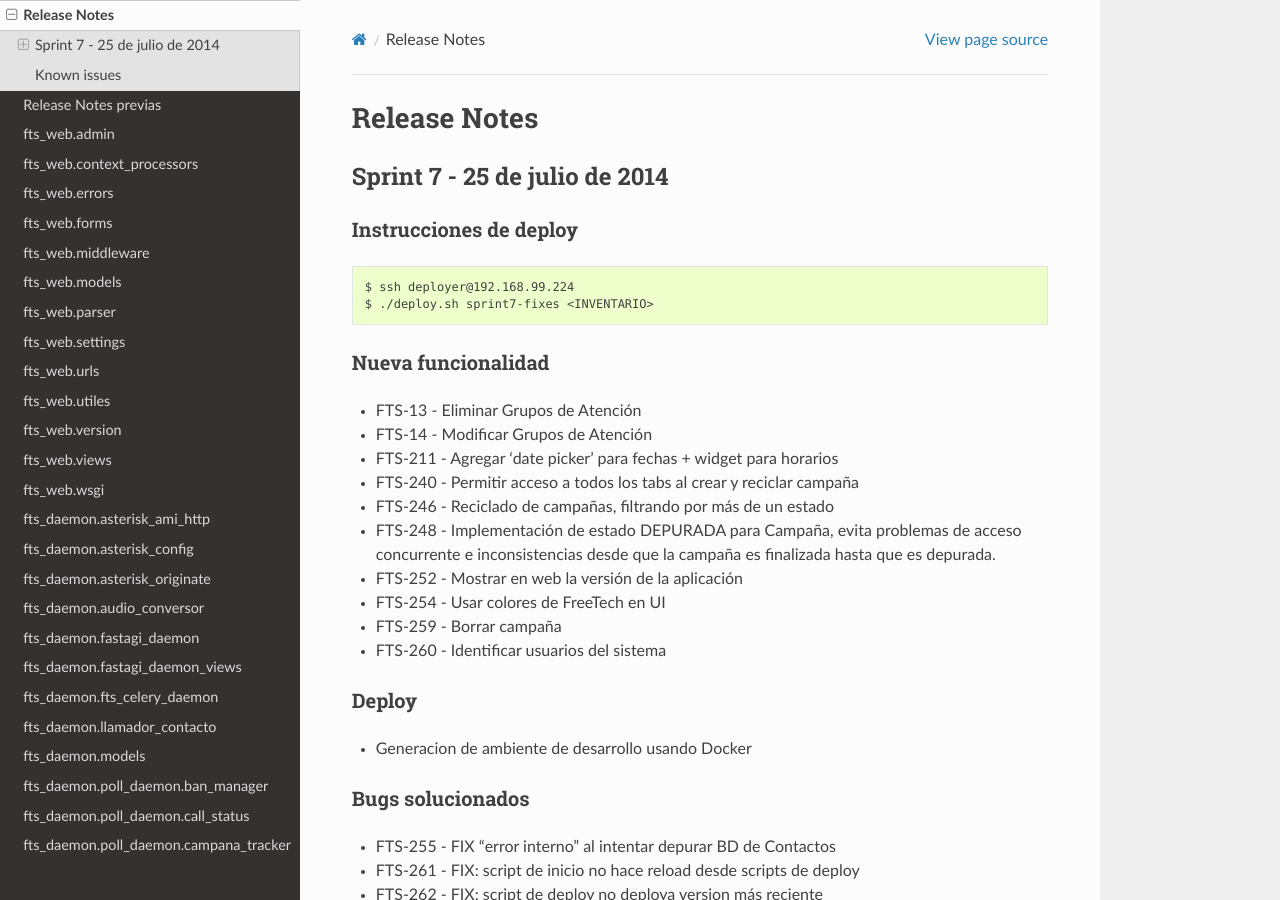
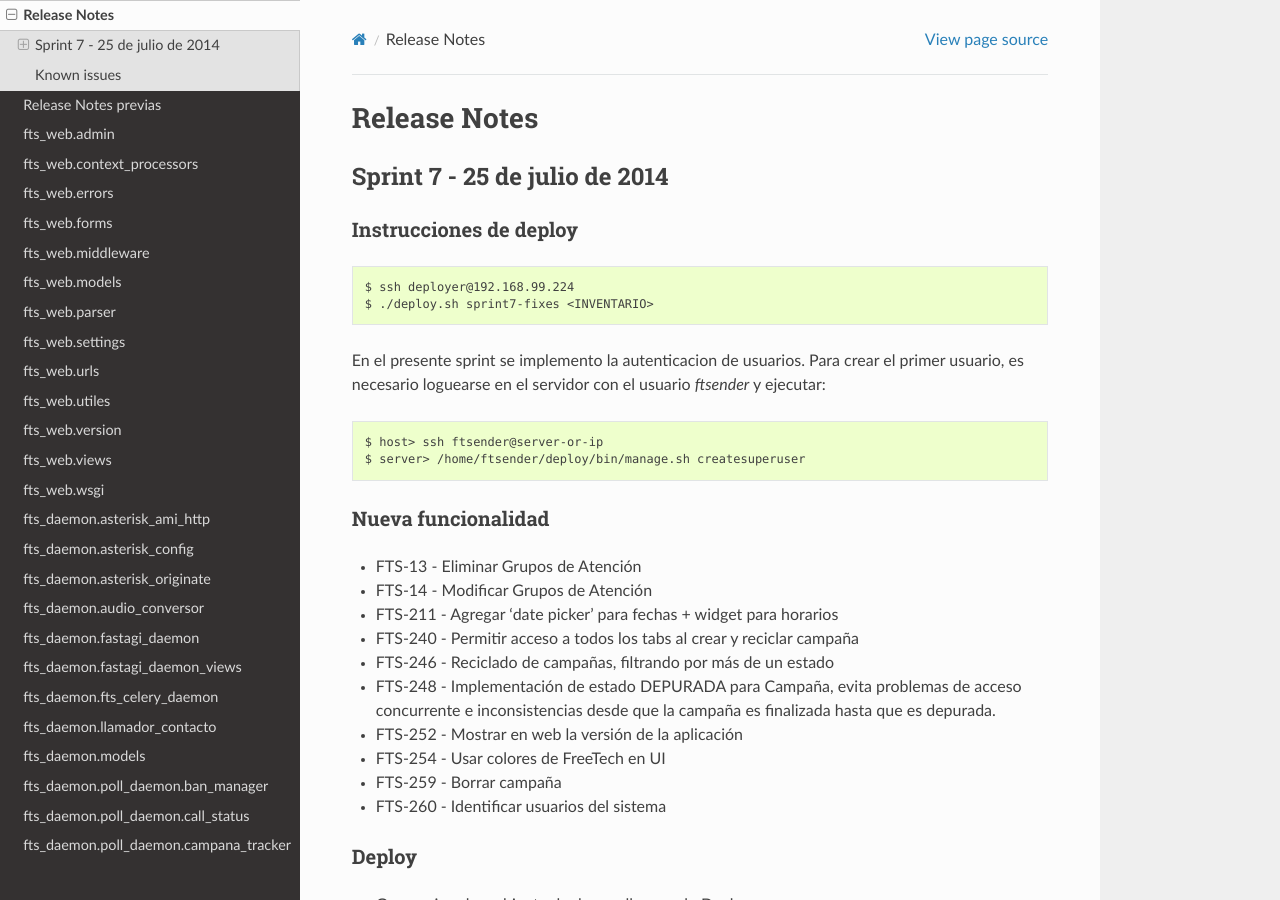
Before and after one commit to aybaker/omnicontact, a Sphinx documentation site: the page built from docs/release_notes.rst, in a window 1280 px wide and 900 px high. Built offline with Sphinx 7.4.7 and the Read the Docs theme 2.0.0, drawn with Linux system fonts in a browser that asks for light colours.

Commit message:
Actualiza release notes

```diff
--- a/docs/release_notes.rst
+++ b/docs/release_notes.rst
@@ -14,6 +14,14 @@ Instrucciones de deploy
     $ ssh deployer@192.168.99.224
     $ ./deploy.sh sprint7-fixes <INVENTARIO>
 
+En el presente sprint se implemento la autenticacion de usuarios. Para crear
+el primer usuario, es necesario loguearse en el servidor con el usuario `ftsender`
+y ejecutar:
+
+.. code::
+
+    $ host> ssh ftsender@server-or-ip
+    $ server> /home/ftsender/deploy/bin/manage.sh createsuperuser
 
 
 Nueva funcionalidad
```
